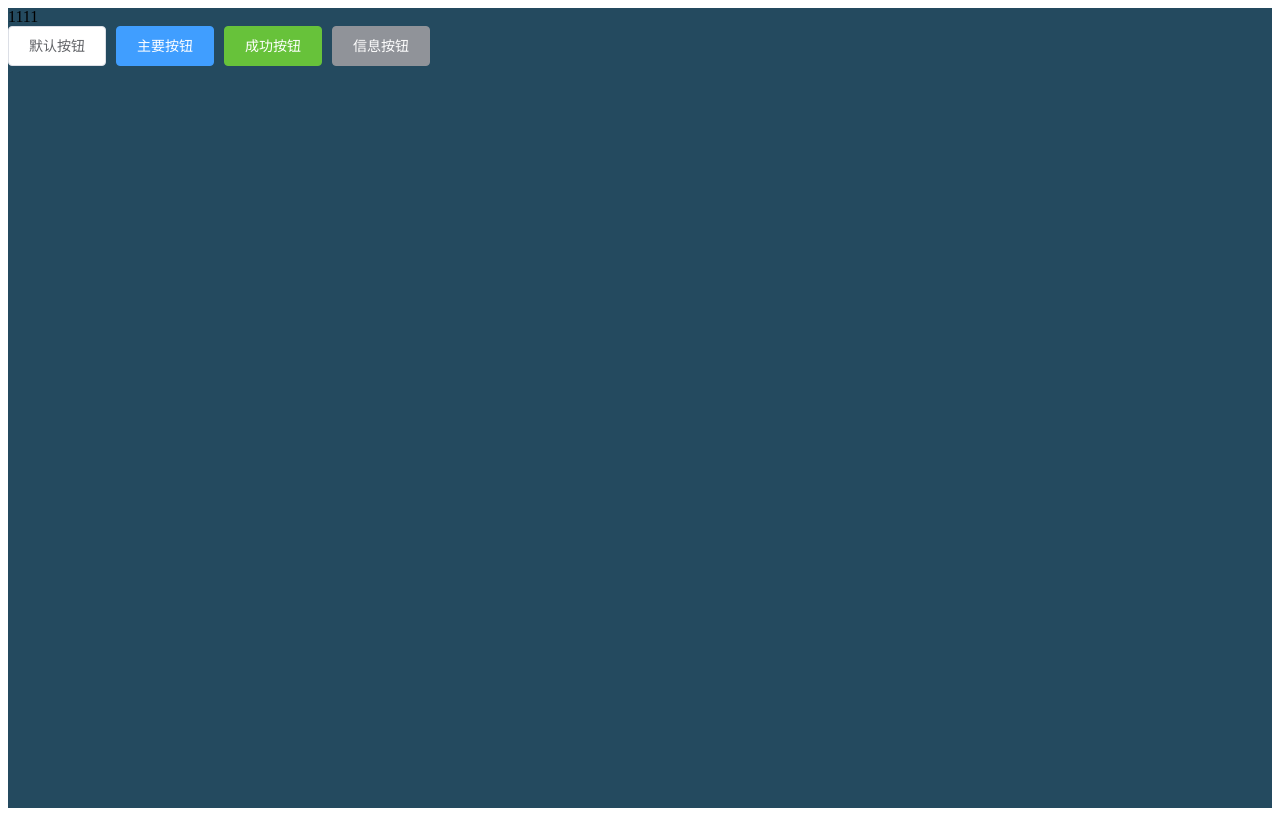
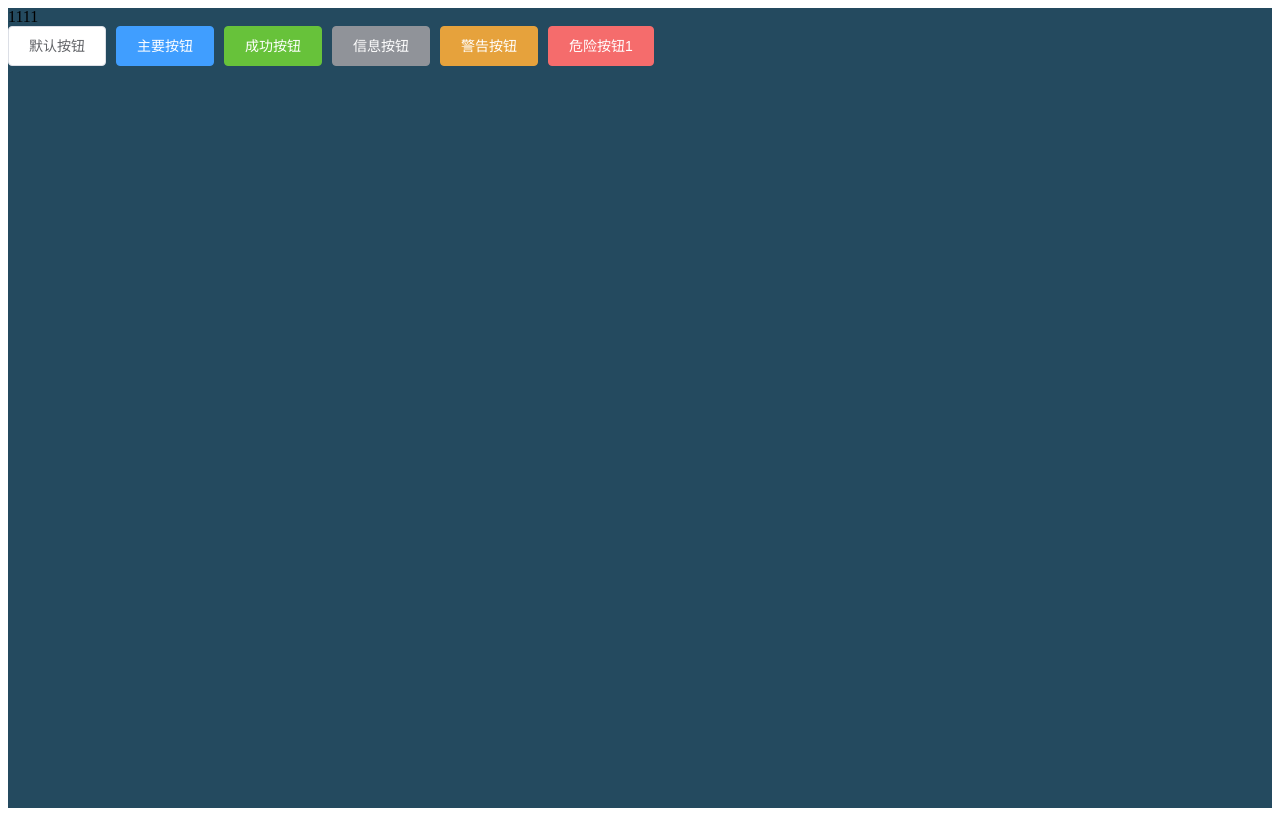
Before and after one commit to yuejianjian/vue-admin, a Vue app: page /#/Login in a window 1280 px wide. Built offline with nearby package versions, Linux system fonts and the light colour scheme.

Commit message:
第三次提交

```diff
--- a/src/views/Login/index.vue
+++ b/src/views/Login/index.vue
@@ -6,7 +6,8 @@
         <el-button type="primary">主要按钮</el-button>
         <el-button type="success">成功按钮</el-button>
         <el-button type="info">信息按钮</el-button>
-
+        <el-button type="warning">警告按钮</el-button>
+        <el-button type="danger">危险按钮1</el-button>
     </el-row>
   </div>
 </template>
```
